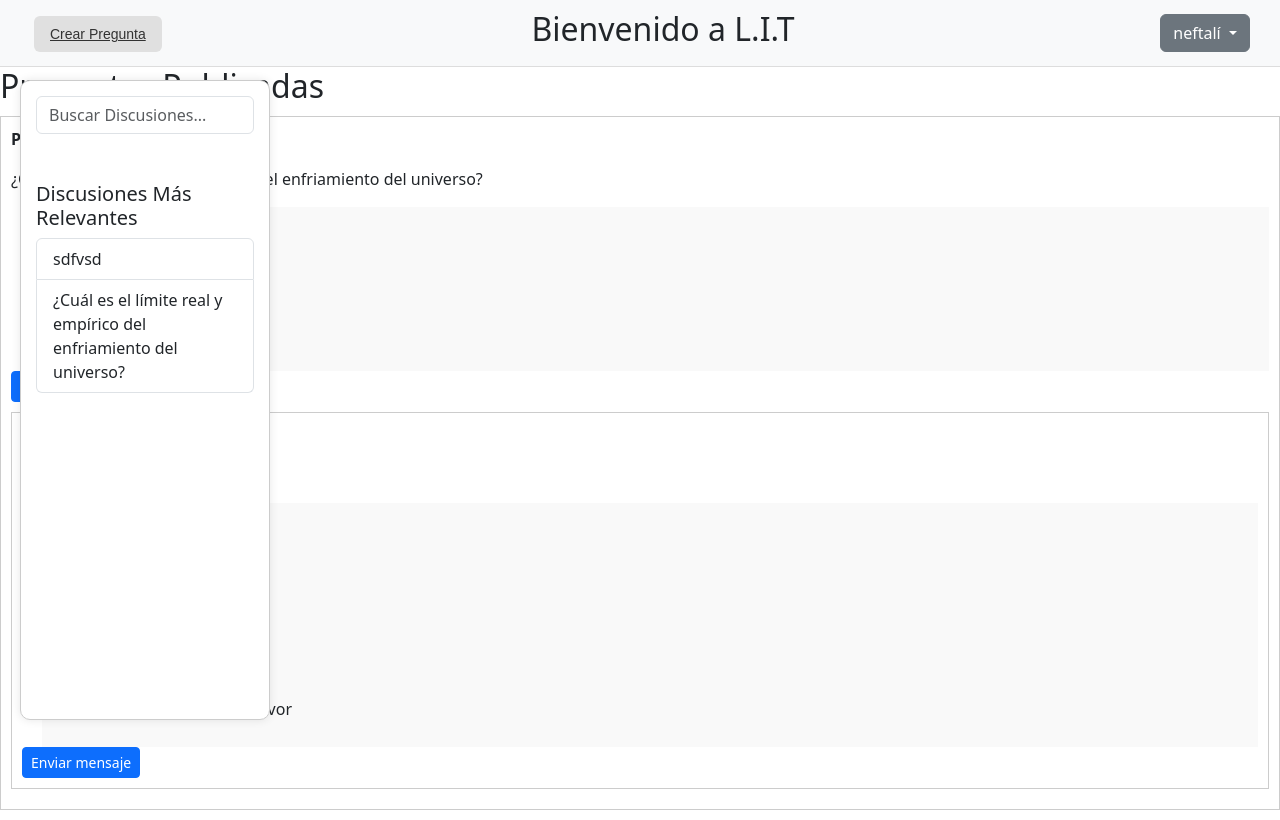
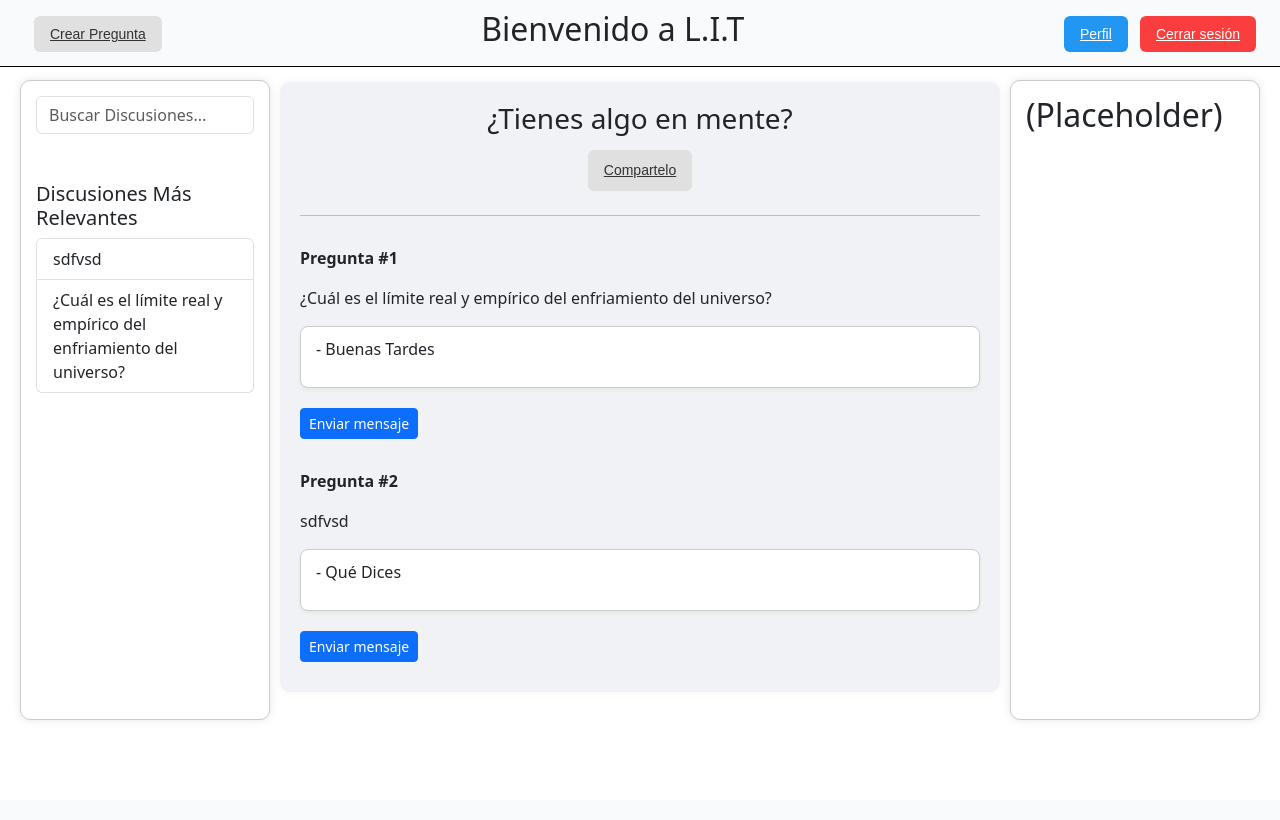
Before and after one commit to Jo-dle/Foro, a PHP site: page / in a window 1280 px wide. After the commit the page ends 720 px from the top, so only its background shows below. Run offline with PHP 8.4, Linux system fonts and the light colour scheme; a user stored in the database is signed in; data comes from the database, SQL or seed files in the repository; a stand-in replaces the project's code that opens the database connection.

Commit message:
Mejora de los estilos y bloque principal de contenido

```diff
--- a/estilos/botones.css
+++ b/estilos/botones.css
@@ -27,7 +27,7 @@
 
 /* Botón peligro (rojo) */
 .boton-peligro {
-  background-color: #f44336;
+  background-color: #534e4d;
   color: white;
 }
 
@@ -37,12 +37,12 @@
 
 /* Botón cerrar (gris oscuro) */
 .boton-cerrar {
-  background-color: #f53abd;
-  color: white;
+  background-color: #fa3e3e;
+  color: rgb(255, 255, 255);
 }
 
 .boton-cerrar:hover {
-  background-color: #8eff5a;
+  background-color:#d31a1a ;
 }
 
 /* Botón info (azul claro) */
--- a/index.php
+++ b/index.php
@@ -2,41 +2,62 @@
 include_once "./db_connect.php";
 session_start();
 session_regenerate_id(true); // Protege contra fijación de sesión
+
+// Cerrar sesión si se solicita
+if (isset($_REQUEST["sesion"]) && $_REQUEST["sesion"] === "cerrar") {
+    session_unset();
+    session_destroy();
+    header("Location: login.php");
+    exit;
+}
 
 // Verificar si el usuario está logueado
 if (!isset($_SESSION['id'])) {
     header("Location: login.php");
     exit;
 }
-/* prueba para ver si funka
 
-if (isset($_SESSION['nombre'])) {
-    echo "Bienvenido, " . htmlspecialchars($_SESSION['nombre']);
+// Redireccionamiento a preguntas
+if (isset($_REQUEST["pregunta"]) && $_REQUEST["pregunta"] === "crear") {
+    header("Location: ./vistas/v.preguntas.php");
+    exit;
 }
-    */
+
 ?>
 <!DOCTYPE html>
 <html>
     <head>
-        <link rel="stylesheet" href="./estilos/botones.css" />
         <link href="https://cdn.jsdelivr.net/npm/bootstrap@5.3.7/dist/css/bootstrap.min.css" rel="stylesheet" integrity="sha384-LN+7fdVzj6u52u30Kp6M/trliBMCMKTyK833zpbD+pXdCLuTusPj697FH4R/5mcr" crossorigin="anonymous">
+        <!--botones personalizados-->
+        <link rel="stylesheet" href="./estilos/botones.css"/>
         <!-- estilos personalizados (temporal)-->
          <style>
-            /* Estilo top menú */
+
+       /* --- Top menú --- */
 #top-menu {
-            background-color: #f8f9fa;
+    background-color: #f8f9fad2;
     padding: 10px 20px;
-            border-bottom: 1px solid #ddd;
+    border-bottom: 1px solid #000000ff;
     display: flex;
     justify-content: space-between;
     align-items: center;
+    position: sticky;
+    top: 0;
+    z-index: 1050;
 }
 
-        .menu-item {
-            margin: 0 10px;
+.menu-item-pregunta {
+    margin-left: 10px;
 }
-            /* estilo sidebar */
-        #sidebar {
+
+.menu-item-perfil {
+    margin-right: 20px;
+}
+
+
+/* --- Sidebar (izquierdo y derecho) --- */
+#sidebar-iz,
+#sidebar-der {
     width: 250px;
     background-color: #ffffff;
     padding: 15px;
@@ -46,12 +67,48 @@ if (isset($_SESSION['nombre'])) {
     height: 80vh;
     position: fixed;
     top: 80px;
-            left: 20px;
     overflow-y: auto;
     z-index: 1000;
 }
 
+/* Sidebar izquierdo a la izquierda */
+#sidebar-iz {
+    left: 20px;
+}
 
+/* Sidebar derecho a la derecha */
+#sidebar-der {
+    right: 20px;
+}
+
+/* --- Contenido principal --- */
+
+/* Bloque central */
+#main-block {
+    margin-left: 280px;
+    margin-top: 15px;
+    margin-right: 280px;
+    padding: 20px;
+    height: 610px;
+    background-color: #f0f2f5;
+    border-radius: 10px;
+    box-shadow: 0 0 10px rgba(0,0,0,0.05);
+    overflow-y: auto;
+}
+ /* mensajes de preguntas */
+.mensajes {
+    border: 1px solid #ccc;
+    border-radius: 8px;
+    background-color: #ffffff;
+    padding: 10px 15px;
+    margin-bottom: 20px;
+    box-shadow: 0 2px 4px rgba(0,0,0,0.05);
+    word-break: break-word;
+    max-width: auto;
+    box-sizing: border-box;
+}
+
+/*  Buscador */
 .search-box-wrapper {
     position: relative;
 }
@@ -70,38 +127,59 @@ if (isset($_SESSION['nombre'])) {
     display: none;
 }
 
-        #content {
-            margin-left: 290px;
-            padding: 20px;
+/* --- Botones y bloques de interacción --- */
+#crear-pregunta {
+    text-align: center;
+    margin-bottom: 10px;
 }
 
-        .search-box {
+#boton-pregunta {
+    display: flex;
+    justify-content: center;
     margin-bottom: 20px;
 }
+
+#ultimas-preguntas {
+    margin-top: 30px;
+}
+
+
+#boton-enviar-m {
+    margin-bottom: 30px;
+}
+
+/* --- Responsividad --- */
+@media (max-width: 992px) {
+    #sidebar-iz, #sidebar-der {
+        display: none;
+    }
+
+}
+
+
 </style>
     </head>
     <body>
         <!--Top Menú-->
         <div id="top-menu">
-            <div class="menu-item">
+            <!--boton crear pregunta-->
+            <div class="menu-item-pregunta">
                 <a class="boton boton-neutro" href="index.php?pregunta=crear">Crear Pregunta</a>
             </div>
-            <div class="menu-item">
+            <!-- Mensaje bienvenida-->
+            <div class="menu-item-bienvenida">
                 <h2>Bienvenido a L.I.T</h2>
             </div>
-            <div class="menu-item dropdown" id="perfil">
-                <button class="btn btn-secondary dropdown-toggle" type="button" id="perfilMenu" data-bs-toggle="dropdown" aria-expanded="false">
-                    <?php echo htmlspecialchars($_SESSION['nombre']); ?>
-                </button>
-                <!--DropDown Del Perfil-->
-                <ul class="dropdown-menu dropdown-menu-end" aria-labelledby="perfilMenu">
-                    <li><a class="dropwdown-item" href="./vistas/v.perfil.php">Ver Perfíl</a></li><!--Arreglar vista del link-->
-                    <li><a class="dropdown-item" href="index.php?sesion=cerrar">Cerrar sesión</a></li>
-                </ul>
+             <!-- DropDown del Perfil --> <!--Arreglar-->
+           <div id="perfil">
+                <a class="boton boton-info" href="./vistas/v.perfil.php">Perfil</a>
+                <a class="boton boton-cerrar" href="index.php?sesion=cerrar">Cerrar sesión</a>
         </div>
+
+
         </div>
         <!--Menú Lateral izquierdo-->
-        <div id="sidebar">
+        <div id="sidebar-iz">
            <div class="search-box-wrapper">
                 <input type="text" id="buscarPregunta" class="form-control" placeholder="Buscar Discusiones...">
                 <div id="resultadosBusqueda" class="list-group"></div>
@@ -123,20 +201,79 @@ if (isset($_SESSION['nombre'])) {
                 }
                 ?>
             </ul>
-        </div>
-        <div id="Contenido">
 
         </div>
+        <!--Menú lateral derecha-->
+        <div id="sidebar-der">
+             <h2>(Placeholder)</h2>
+        </div>
+        <!--Bloque Principal de contenido-->
+        <div id="main-block">
+            <div id="top-boton">
+                <div id="crear-pregunta">
+                    <h3> ¿Tienes algo en mente?</h3>
+
+                </div>
+                <div id="boton-pregunta">
+                    <a class="boton boton-neutro" href="index.php?pregunta=crear">Compartelo</a>
+                </div>
+            </div>
+            <hr></hr>
+            <div id="ultimas-preguntas">
+                <div id="titulo">
+
+
+                </div>
+                <?php
+                   try {
+                        $sql = "SELECT id, contenido FROM preguntas ORDER BY id ASC";
+                        $resultado = $conexion->query($sql);
+
+                        if ($resultado->num_rows > 0) {
+                            while ($fila = $resultado->fetch_assoc()) {
+                                $preguntaId = $fila['id'];
+                                echo "<p><strong>Pregunta #" . $fila['id'] . "</strong></p>";
+                                echo "<p>" . htmlspecialchars($fila['contenido']) . "</p>";
+                ?>
+
 
                                 <?php
-// Cerrar sesión si se solicita
-if (isset($_REQUEST["sesion"]) && $_REQUEST["sesion"] === "cerrar") {
-    session_unset();
-    session_destroy();
-    header("Location: login.php");
-    exit;
+                                $stmt = $conexion->prepare("SELECT contenido, likes FROM mensajes WHERE id_pregunta = ? ORDER BY likes DESC LIMIT 1");
+                                $stmt->bind_param("i", $preguntaId);
+                                $stmt->execute();
+                                $mensajes = $stmt->get_result();
+
+                                echo "<div class='mensajes'>";
+                                    if ($mensajes->num_rows > 0) {
+                                        while ($msg = $mensajes->fetch_assoc()) {
+                                            echo "<p>- " . htmlspecialchars($msg['contenido']) . "</p>";
+                                        }
+                                    } else {
+                                        echo "<p style='margin-left:20px; color:gray;'>No hay mensajes aún.</p>";
+                                    }
+                                    echo "</div>";
+
+                                ?>
+
+                <div id="boton-enviar-m">
+                    <?php
+                    // Botón de enviar mensaje (redirige con el ID de la pregunta)
+                    echo "<a href='./vistas/v.mensaje.php?pregunta_id=" . $fila['id'] . "' class='btn btn-sm btn-primary'>Enviar mensaje</a>";
+                    ?>
+                </div>
+                    <?php
+                                }
+                            } else {
+                                echo "<p>No hay preguntas publicadas aún.</p>";
+                            }
+                      }
+                    catch (mysqli_sql_exception $e) {
+                        echo "<p>Error al recuperar preguntas: " . htmlspecialchars($e->getMessage()) . "</p>";
                       }
                     ?>
+            </div>
+        </div>
+
 
 
         <?php
@@ -181,61 +318,7 @@ document.addEventListener('click', function (e) {
         });
         </script>
 
-
-
-<script src="https://cdn.jsdelivr.net/npm/bootstrap@5.3.7/dist/js/bootstrap.bundle.min.js" integrity="sha384-ndDqU0Gzau9qJ1lfW4pNLlhNTkCfHzAVBReH9diLvGRem5+R9g2FzA8ZGN954O5Q" crossorigin="anonymous"></script>
-
-    <h2>Preguntas Publicadas</h2>
-
-<?php
-
-
-try {
-    $sql = "SELECT id, contenido FROM preguntas ORDER BY id ASC";
-    $resultado = $conexion->query($sql);
-
-    if ($resultado->num_rows > 0) {
-        while ($fila = $resultado->fetch_assoc()) {
-            $preguntaId = $fila['id'];
-            echo "<div style='border:1px solid #ccc; padding:10px; margin:10px 0;'>";
-            echo "<p><strong>Pregunta #" . $fila['id'] . "</strong></p>";
-            echo "<p>" . htmlspecialchars($fila['contenido']) . "</p>";
-
-            $stmt = $conexion->prepare("SELECT id_pregunta, contenido FROM mensajes WHERE id_pregunta = ?");
-            $stmt->bind_param("i", $preguntaId);
-            $stmt->execute();
-            $mensajes = $stmt->get_result();
-
-            if ($mensajes->num_rows > 0) {
-                echo "<div style='margin-left:20px; padding:10px; background-color:#f9f9f9;'>";
-                echo "<strong>Mensajes:</strong>";
-                while ($msg = $mensajes->fetch_assoc()) {
-                    echo "<p>- " . htmlspecialchars($msg['contenido']) . "</p>";
-                }
-                echo "</div>";
-            } else {
-                echo "<p style='margin-left:20px; color:gray;'>No hay mensajes aún.</p>";
-            }
-
-            // Botón de enviar mensaje (redirige con el ID de la pregunta)
-            echo "<a href='./vistas/v.mensaje.php?pregunta_id=" . $fila['id'] . "' class='btn btn-sm btn-primary'>Enviar mensaje</a>";
-
-
-        }
-    } else {
-        echo "<p>No hay preguntas publicadas aún.</p>";
-    }
-        $sql = "SELECT id contenido FROM mensajes ORDER BY id ASC";
-        $resultado = $conexion->query($sql);
-    }
- catch (mysqli_sql_exception $e) {
-    echo "<p>Error al recuperar preguntas: " . htmlspecialchars($e->getMessage()) . "</p>";
-}
-?>
-
-
-
-
+       <script src="https://cdn.jsdelivr.net/npm/bootstrap@5.3.7/dist/js/bootstrap.bundle.min.js" integrity="sha384-o+RDsa0u4zyB1N6xGyAIIDZgRXjB9Fa4K/Rp0fEjrYwoTHD+IYZv0P8Tu3XjDCH7" crossorigin="anonymous"></script>
 
     </body>
 </html>
```
Also changed, not shown: prueba.php (added). Lines whose indentation alone changed are shown as unchanged.
